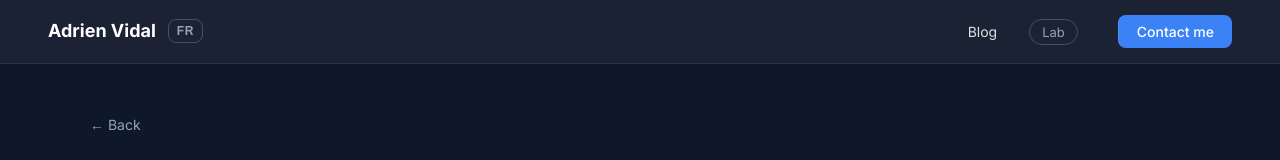
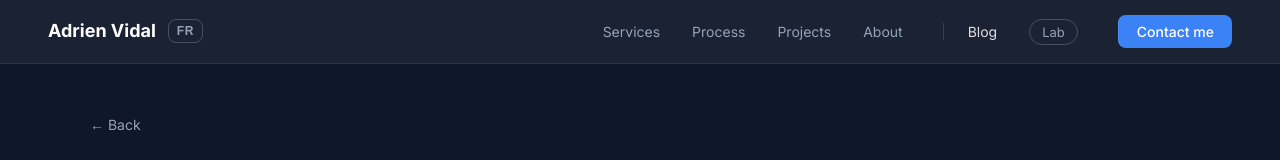
Before and after one commit to adrienvidal/portfolio-2026, a Next.js app: page /en/lab in a window 1280 px wide. Shown: the top 160 px of the page. Built offline with nearby package versions, Linux system fonts and the light colour scheme.

Commit message:
refactor(nav): simplify Nav component by removing unnecessary props and updating link handling

```diff
--- a/src/app/[locale]/blog/page.tsx
+++ b/src/app/[locale]/blog/page.tsx
@@ -27,7 +27,7 @@ export default async function Blog({ params }: { params: Promise<{ locale: strin
 
   return (
     <>
-      <Nav page />
+      <Nav />
       <main className="blog">
         <div className="blog__inner">
           <Link href="/" className="blog__back">{t('back')}</Link>
--- a/src/app/[locale]/lab/page.tsx
+++ b/src/app/[locale]/lab/page.tsx
@@ -149,7 +149,7 @@ export default function Lab() {
 
   return (
     <>
-      <Nav page dark />
+      <Nav dark />
       <div className="lab">
         <div className="lab__inner">
           <Link href="/" className="lab__back">{t('backLabel')}</Link>
--- a/src/app/[locale]/projets/page.tsx
+++ b/src/app/[locale]/projets/page.tsx
@@ -37,7 +37,7 @@ export default async function AllProjects({ params }: { params: Promise<{ locale
 
   return (
     <div className="all-projects">
-      <Nav page />
+      <Nav />
       <div className="all-projects__inner">
         <Link href="/" className="all-projects__back">{t('backLabel')}</Link>
         <h1 className="all-projects__title">{t('allProjectsTitle')}</h1>
--- a/src/components/Nav/Nav.scss
+++ b/src/components/Nav/Nav.scss
@@ -164,6 +164,10 @@
       color: #fff;
     }
 
+    .nav-drawer__links .nav__page {
+      color: #fff !important;
+    }
+
     .nav-drawer__close {
       color: #fff;
     }
--- a/src/components/Nav/Nav.tsx
+++ b/src/components/Nav/Nav.tsx
@@ -12,24 +12,26 @@ function NavLink({ href, className, children, onClick }: { href: string; classNa
   return <a href={href} className={className} onClick={onClick}>{children}</a>
 }
 
-export default function Nav({ page = false, dark = false }: { page?: boolean; dark?: boolean }) {
+export default function Nav({ dark = false }: { dark?: boolean }) {
   const t = useTranslations('nav')
   const locale = useLocale()
   const router = useRouter()
   const pathname = usePathname()
   const [isOpen, setIsOpen] = useState(false)
 
-  const allLinks = [
-    { label: t('links.services'), href: '#services' },
-    { label: t('links.processus'), href: '#processus' },
-    { label: t('links.projets'), href: '#projets' },
-    { label: t('links.apropos'), href: '#a-propos' },
+  const isHome = pathname === '/'
+  const anchor = (hash: string) => isHome ? hash : `/${hash}`
+
+  const links = [
+    { label: t('links.services'), href: anchor('#services') },
+    { label: t('links.processus'), href: anchor('#processus') },
+    { label: t('links.projets'), href: anchor('#projets') },
+    { label: t('links.apropos'), href: anchor('#a-propos') },
     { label: t('links.blog'), href: '/blog', className: 'nav__page' },
     { label: t('links.lab'), href: '/lab', className: 'nav__lab' },
   ]
 
-  const links = page ? allLinks.filter(l => !l.href.startsWith('#')) : allLinks
-  const ctaHref = page ? '/#reservation' : '#reservation'
+  const ctaHref = anchor('#reservation')
 
   const switchLocale = () => {
     router.replace(pathname, { locale: locale === 'fr' ? 'en' : 'fr' })
```
